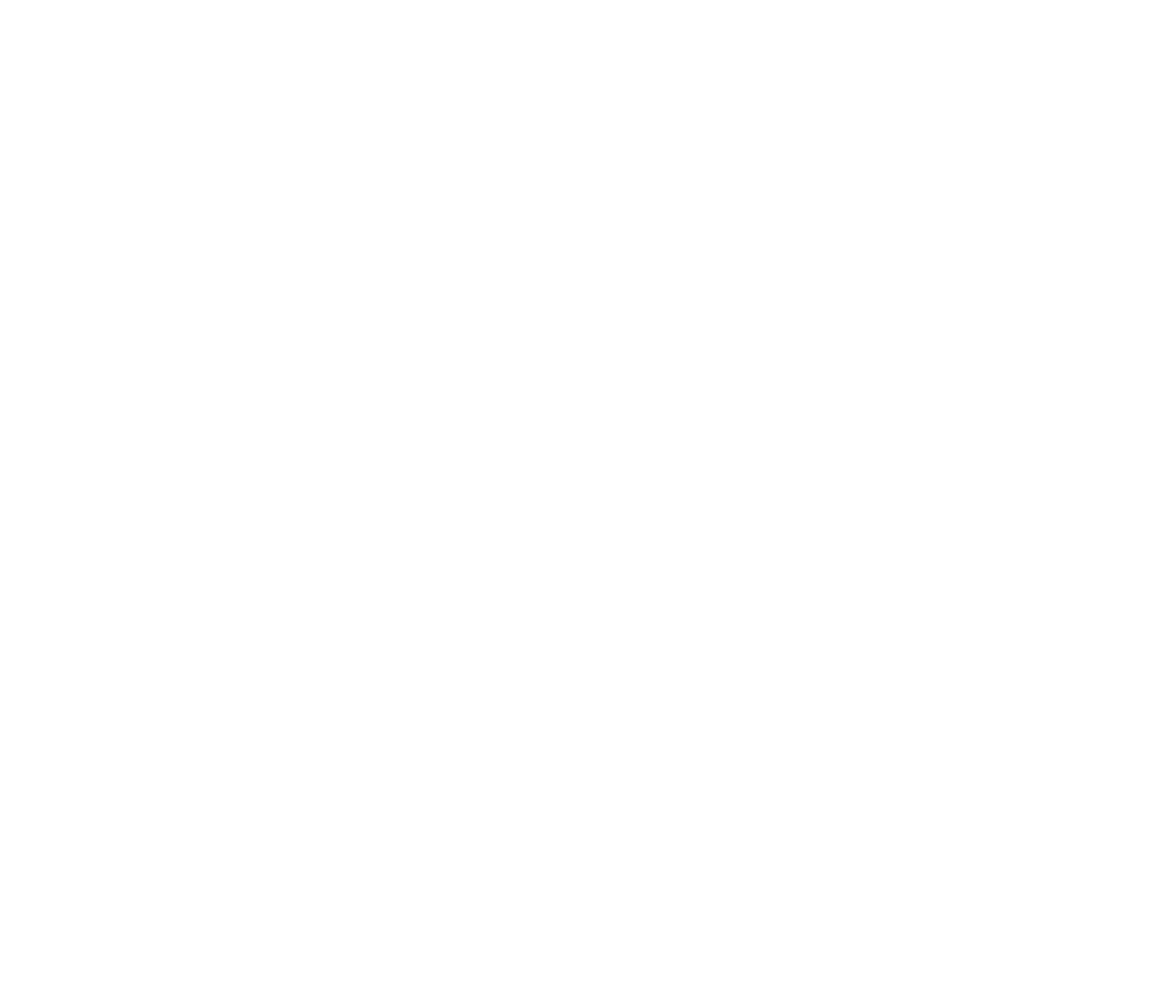
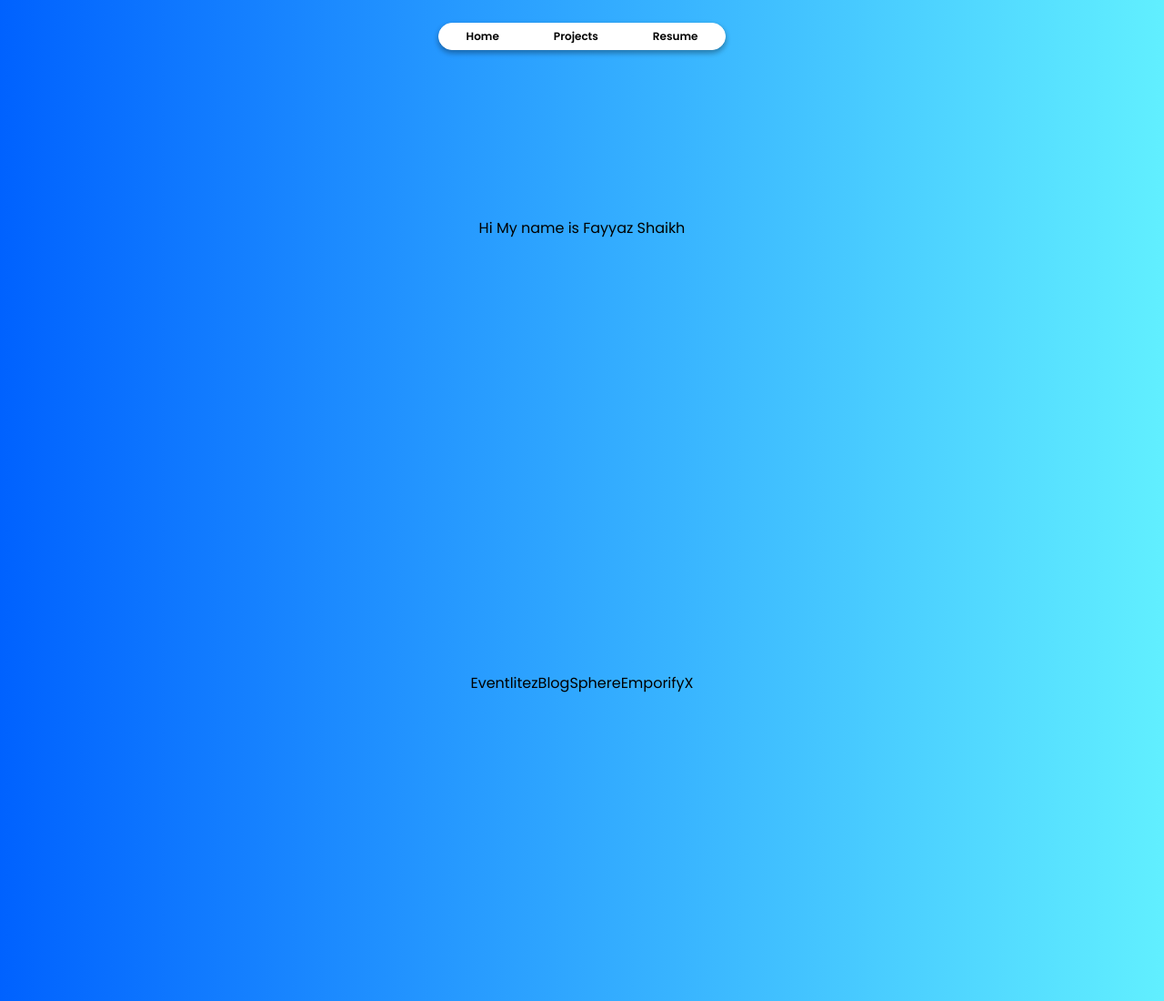
Before and after one commit to FyzShk/CBT-CIP, a plain HTML site: page Portfolio/index.html in a window 1280 px wide. Shown: the top 1100 px of the page at 91% size. Before the commit the page ends 800 px from the top, so only its background shows below. Drawn offline with Linux system fonts and the light colour scheme.

Commit message:
Portfolio design and layout
-created a navbar
-added some sections

```diff
--- a/Portfolio/index.html
+++ b/Portfolio/index.html
@@ -1,12 +1,45 @@
 <!DOCTYPE html>
 <html lang="en">
+
 <head>
     <meta charset="UTF-8">
-    <meta name="viewport" content="width=, initial-scale=1.0">
+    <meta name="viewport" content="width=device-width, initial-scale=1.0">
     <title>Document</title>
     <link rel="stylesheet" href="style.css">
+    <link rel="preconnect" href="https://fonts.googleapis.com">
+    <link rel="preconnect" href="https://fonts.gstatic.com" crossorigin>
+    <link href="https://fonts.googleapis.com/css2?family=Poppins:ital,wght@0,100;0,200;0,300;0,400;0,500;0,600;0,700;0,800;0,900;1,100;1,200;1,300;1,400;1,500;1,600;1,700;1,800;1,900&display=swap"
+        rel="stylesheet">
 </head>
+
 <body>
+    <header>
+        <nav class="navbar">
+            <ul class="navlist">
+                <li class="nav1"><a href="#home">Home</a></li>
+                <li class="nav2"><a href="#Projects">Projects</a></li>
+                <li class="nav2"><a href="#resume">Resume</a></li>
+            </ul>
+        </nav>
+    </header>
+    <main>
+    <section class="sec" id="home">
+        <div class="home">Hi My name is Fayyaz Shaikh </div>
 
+    </section>
+    <section class="sec2" id="Projects">
+        <div>Eventlitez</div>
+        <div>BlogSphere</div>
+        <div>EmporifyX</div>
+
+    </section>
+    <section class="sec3" id="resume">
+        <div>
+            <a href="assets/Fayyaz_Shaikh_Resume.pdf">Resume</a>
+        </div>
+
+    </section>
+</main>
 </body>
+
 </html>
--- a/Portfolio/style.css
+++ b/Portfolio/style.css
@@ -0,0 +1,80 @@
+* {
+    margin: 0;
+    padding: 0;
+    box-sizing: border-box;
+    font-family: "Poppins";
+    scroll-behavior: smooth;
+
+}
+
+
+body {
+    background: linear-gradient(90deg, hsla(217, 100%, 50%, 1) 0%, hsla(186, 100%, 69%, 1) 100%);
+}
+
+.navbar {
+    display: flex;
+    justify-content: center;
+    margin-top: 25px;
+    position: fixed;
+    width: 100%;
+    top: 0;
+    z-index: 1000;
+
+}
+
+.navlist {
+    display: flex;
+    list-style: none;
+    border: 1px solid white;
+    background-color: white;
+    border-radius: 25px;
+    font-size: 16px;
+    color: black;
+    cursor: pointer;
+    /* position: fixed; */
+    box-shadow: rgba(0, 0, 0, 0.16) 0px 3px 6px, rgba(0, 0, 0, 0.23) 0px 3px 6px;
+}
+
+.navlist li {
+    padding: 5px 30px;
+    font-size: 12px;
+    font-weight: 600;
+    transition: .5s;
+}
+
+.navlist li:hover {
+    background-color: rgba(128, 128, 128, 0.693);
+    border-radius: 25px;
+
+}
+
+.navlist a{
+    text-decoration: none;
+    color: black;
+}
+
+.sec{
+    width: 100%;
+    margin: auto;
+    height: 500px;
+    display: flex;
+    justify-content: center;
+    align-items: center;
+}
+.sec2{
+    width: 100%;
+    margin: auto;
+    height: 500px;
+    display: flex;
+    justify-content: center;
+    align-items: center;
+}
+.sec3{
+    width: 100%;
+    margin: auto;
+    height: 500px;
+    display: flex;
+    justify-content: center;
+    align-items: center;
+}
```
Also changed, not shown: 1 other file.
